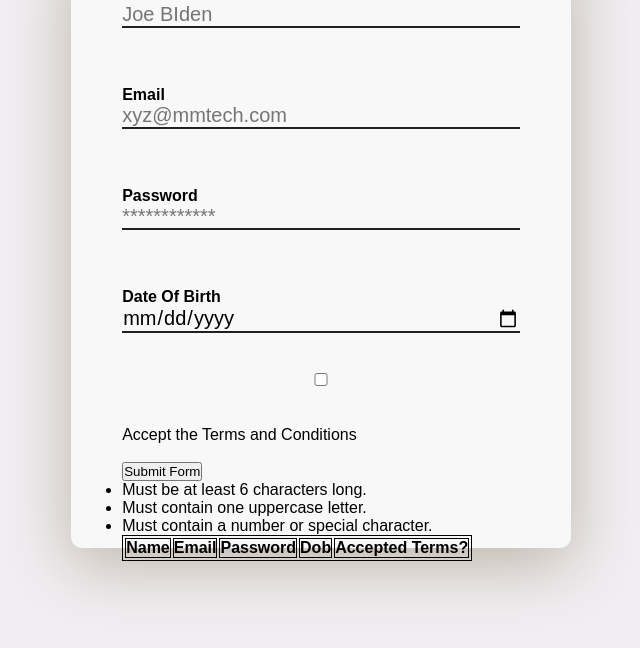
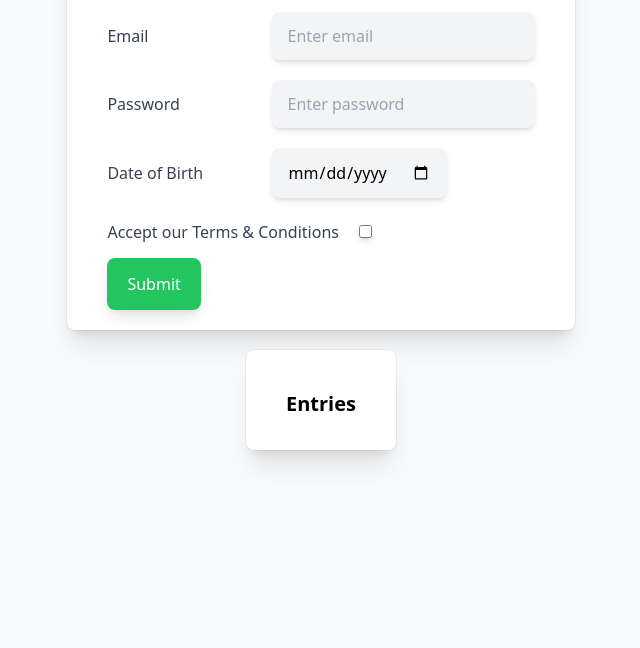
Before and after one commit to iamShreerang/wd101, a plain HTML site: page index.html in a window 1280 px wide. Shown: the part 152-800 px from the top of the page, without its empty margins (319-959 px from the left). Drawn offline with nearby package versions, Linux system fonts and the light colour scheme.

Commit message:
Update index.html

```diff
--- a/index.html
+++ b/index.html
@@ -4,125 +4,71 @@
     <meta charset="UTF-8">
     <meta http-equiv="X-UA-Compatible" content="IE=edge">
     <meta name="viewport" content="width=device-width, initial-scale=1.0">
-    <title>Registration Form By hs</title>
+    <script src="https://cdn.tailwindcss.com"></script>
+    <title>Registration form</title>
     <style>
-body{
-    width: 100%;
-    min-height: 100vh;
-    justify-content: center;
-    align-items: center;
-}
-* {
-    padding: 0;
-    margin: 0;
-    box-sizing: border-box;
-    font-family: "Poppins", sans-serif;
-  }
-  body {
-    background-color: #f1eef1;
-  }
-  .container {
-    width: 500px;
-    height: 600px;
-    background-color: #f8f8f8;
-    padding: 0.0em 3.20em;
-    position: absolute;
-    transform: translate(-50%, -50%);
-    top: 50%;
-    left: 50%;
-    border-radius: 0.7em;
-    box-shadow: 0 1em 4em rgba(71, 50, 4, 0.3);
-  }
-  h2{
-    text-align: center;
-    font-size: 19px;
-    margin-bottom: 30px;
-    color: rgb(14, 15, 15);
-  }
-  input,
-  #submit {
-    border: none;
-    outline: none;
-    display: block;
-  }
-  input {
-    width: 100%;
-    background-color: transparent;
-    margin-bottom: 2em;
-    font-size: 20px;
-    padding: 0.0em 0 0.0em 0.0em;
-    border-bottom: 2px solid #202020;
-  }
-  #submit {
-    position: relative;
-    left: 0;
-    font-size: 1.1em;
-    width: 7em;
-    background-color: #131314;
-    color: white;
-    padding: 0.1em 0;
-    margin-top: 2em;
-    border-radius: 0.3em;
-  }
-  #message-ref {
-    font-size: 0.9em;
-    margin-top: 1.5em;
-    color: #121212;
-    visibility: hidden;
-  }
-  input.flx
-  {
-    padding: 0%;
-    left: 20%;
-  }
-  table, th, td {
-  border: 1px solid;
-}
-
+        input#name:invalid:focus{
+            border:1px solid red;
+        }
     </style>
 </head>
 <body>
-    <body>
-        <div class="container">
-        <div id="form">
-          <h1 style="text-align-last: center;">Registration Form </h1>
-          <form action="reg-form" id="reg-form">
+    <div class="relative flex min-h-screen flex-col jsutify-center overflow-hidden py-6 bg-gray-50 ">
+        <div class="relative bg-white px-6 pb-5 shadow-xl ring-1 ring-gray-900/5 sm:mx-auto sm:max-w-lg sm:rounded-lg sm:px-10">
+            <div class="mx-auto max-w-md">
+                <h2 class="text-2xl  text-center font-bold my-5">
+                    Registration From
+                </h2>
+                <div class="divide-y  divide-gray-300/50">
+                    <div class="space-y-6 text-base leading-7 text-ray-600">
+                        <form action="" id="user_form">
+                            <label for="name" class="text-md w-40 inline-block font-medium leading-5 text-gray-700">
+                                Name
+                            </label>
+                            <input required type="text" id="name" name="name" class="bg-gray-100 inline-block rounded-lg shadow-md py-3 px-4 mb-5 text-base leading-6 placeolder-gray-500" placeholder="Enter full name" required><br/>
+                            <label for="email" class="text-md w-40 inline-block font-medium leading-3 text-gray-700">Email</label>
+                            <input required type="email" id="email" name="email" class="bg-gray-100 inline-block rounded-lg shadow-md py-3 px-4 mb-5 text-base leading-6 placeolder-gray-500" placeholder="Enter email"><br/>
+                            <label for="password" class="text-md w-40 inline-block font-medium leading-5 text-gray-700">
+                                Password
+                            </label>
+                            <input required type="password" id="password" name="password" class="bg-gray-100 inline-block rounded-lg shadow-md py-3 px-4 mb-5 text-base leading-6 placeolder-gray-500" placeholder="Enter password"><br/>
+                            <label for="dob" class="text-md w-40 inline-block font-medium leading-5 text-gray-700" min="18" max="55">
+                                Date of Birth
+                            </label>
+                            <input required type="date" id="dob" name="dob" class="bg-gray-100 inline-block rounded-lg shadow-md py-3 px-4 mb-5 text-base leading-6 placeolder-gray-500" placeholder="dd/mm/yyyy"><br/>
+                        <label for="acceptTerms" class="text-md w-50 inline-block font-medium leading-5 text-gray-700 mr-4">Accept our Terms & Conditions</label>
+                            <input required type="checkbox" name="acceptTerms" id="acceptTerms" class="bg-gray-100 inline-block shadow-md px-4 py-3 mb-5 text-base leading-6 placeholder-gray-500">
+                        <button type="submit" id="submit" class="w-fit rounded-lg shadow-lg px-5 py-3 bg-green-500 text-white hover:bg-green-400 focus:outline-none focus block">Submit</button>
+                        </form>
 
-             <b> <label for="name">Name</label><br></b>
-              <input type="text" id="name" placeholder="Joe BIden" required autofocus title="Please enter your name in Registration form">
-          <br>
+                    </div>
 
-                <b> <label for="email">Email</label><br></b>
-                  <input type="email" id="email" placeholder="xyz@mmtech.com"  pattern="[a-zA-Z0-9!#$%&amp;'*+\/=?^_`{|}~.-]+@[a-zA-Z0-9-]+(\.[a-zA-Z0-9-]+)*" required autofocus title="Please enter email id in Registration form">
-           <br>
+                </div>
 
-                     <b> <label for="password">Password</label><br></b>
-                      <input type="password" id="password" placeholder="************" required autofocus title="Please enter email id in Registration form">
+            </div>
 
-               <br>
-                          <b> <label for="dob">Date Of Birth</label><br></b>
-                           <input type="date" id="dob"  required autofocus title="Please enter email id in Registration form">
-       <input type="checkbox" id="check" class="flx"><p for="check">Accept the Terms and Conditions</p>
-
-               <br>
-                      <button class="submit" type="submit"  autofocus>Submit Form</button>
-
-          </form></div>
-          <ul>
-          <li>Must be at least 6 characters long.</li>
-        <li>  Must contain one uppercase letter.</li>
-        <li>  Must contain a number or special character.</li>
-            </ul>
-
-
-
-
-<div id="x-data"></div>
-
-
-
-
-  </div>
-  <script src="./index.js"></script>
+        </div>
+        <div class="relative bg-white px-4 mt-5 pt-10 pb-8 shadow-xl ring-1 ring-gray-900/5 sm:mx-auto sm:rounded-lg sm:px-10 ">
+            <div class="mx-auto">
+                <h2 class="text-xl text-center font-bold leadin-right">Entries</h2>
+                <div class="divide-y divide-gray-300/50" id="user-entries"></div>
+            </div>
+        </div>
+    </div>
+    <!-- <script>
+        const email = document.getElementById('email');
+        email.addEventListener('input',()=>validate(email));
+       const submit = document.getElementById(submit)
+       submit.addEventListener('click',()=>validate(email))
+        function validate(element){
+            if(element.validity.typeMismatch){
+                element.setCustomValidity("The Email is not the right format");
+                element.reportValidity();
+            }else{
+                element.setCustomValidity('');
+            }
+        }
+    </script> -->
+    <script src="new.js"></script>
 </body>
 </html>
```
